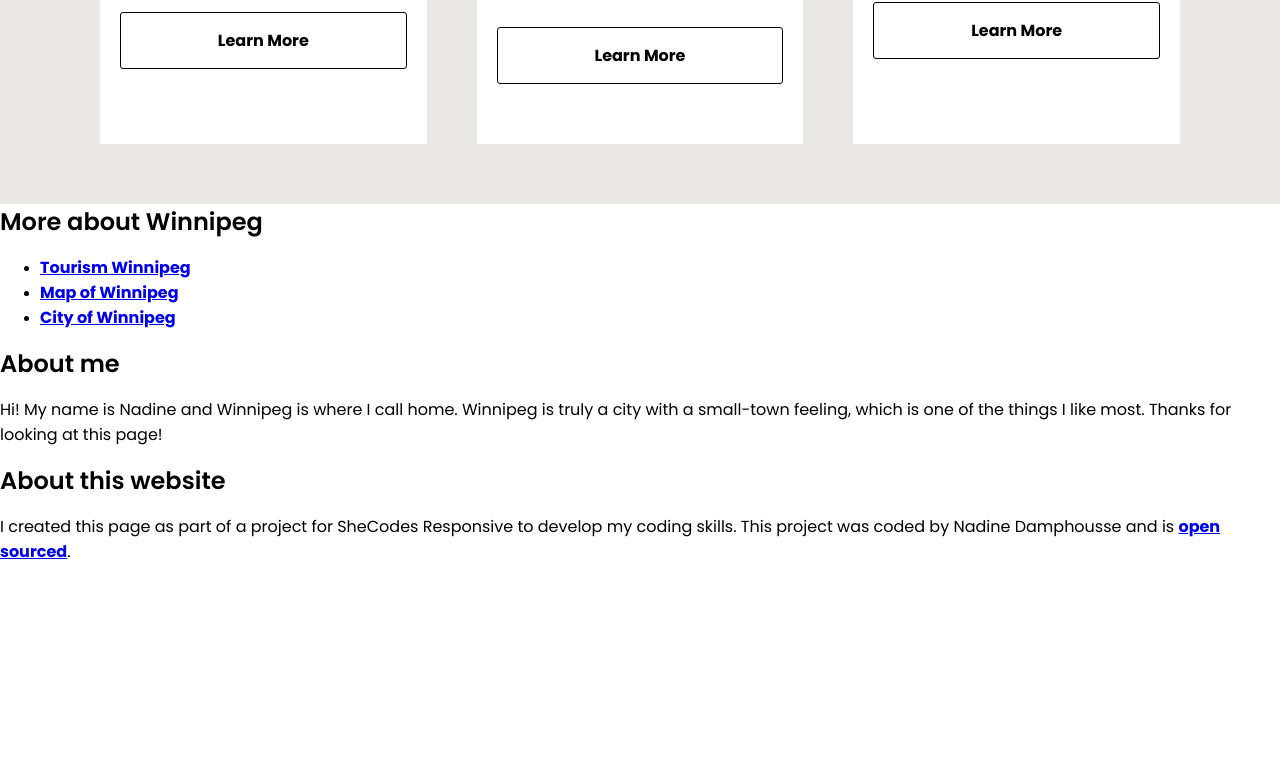
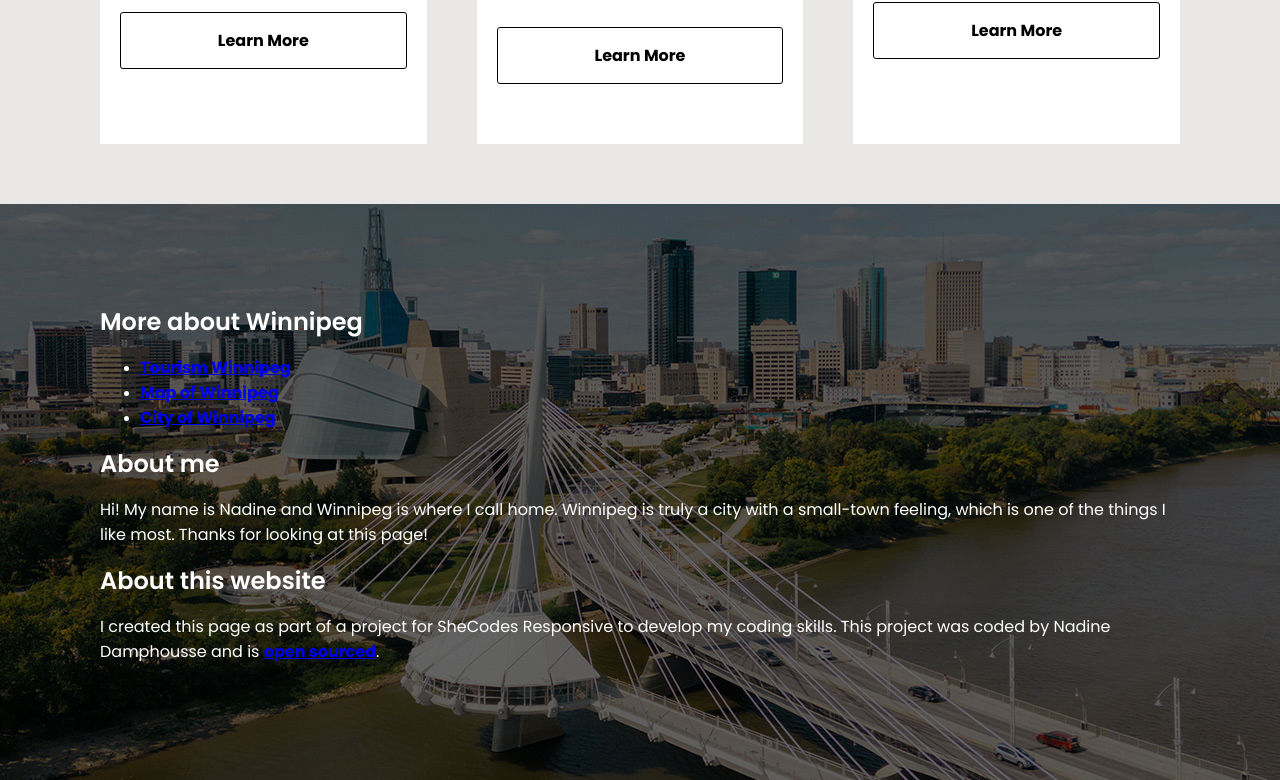
Before and after one commit to ndamph/winnipeg-project, a plain HTML site: page index.html in a window 1280 px wide. Shown: the part 2107-2887 px from the top of the page. Before the commit the page ends 2687 px from the top, so only its background shows below. Drawn offline with Linux system fonts and the light colour scheme.

Commit message:
Styled the footer

```diff
--- a/src/styles.css
+++ b/src/styles.css
@@ -67,6 +67,15 @@ a {
   font-family: "Poppins", sans-serif;
   font-weight: 700;
   font-style: normal;
+}
+
+footer {
+  color: white;
+  background-image: linear-gradient(rgba(0, 0, 0, 0.6), rgba(0, 0, 0, 0.6)),
+    url("/images/winnipeg-footer.jpeg");
+  background-position: center;
+  background-repeat: no-repeat;
+  padding: 100px;
 }
 
 .header-button {
```
Also changed, not shown: images/winnipeg-footer.jpeg (added).
